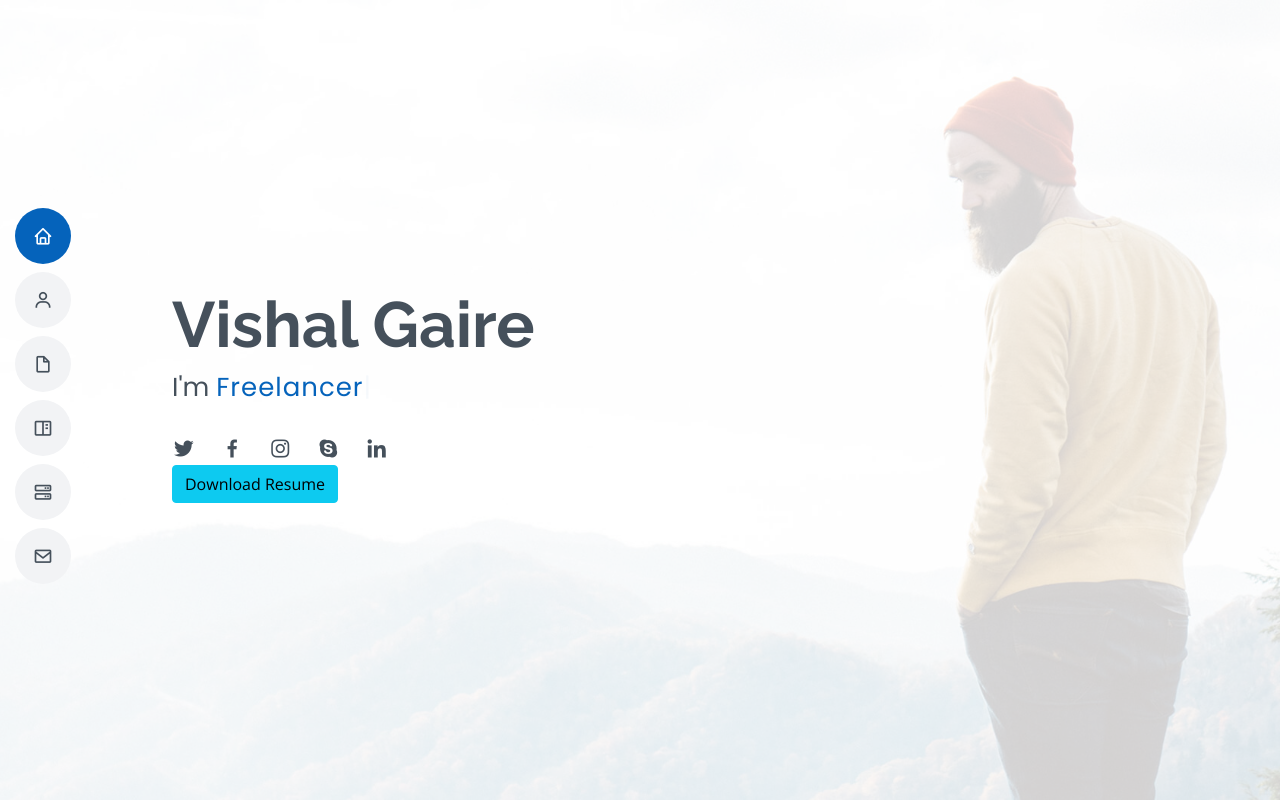
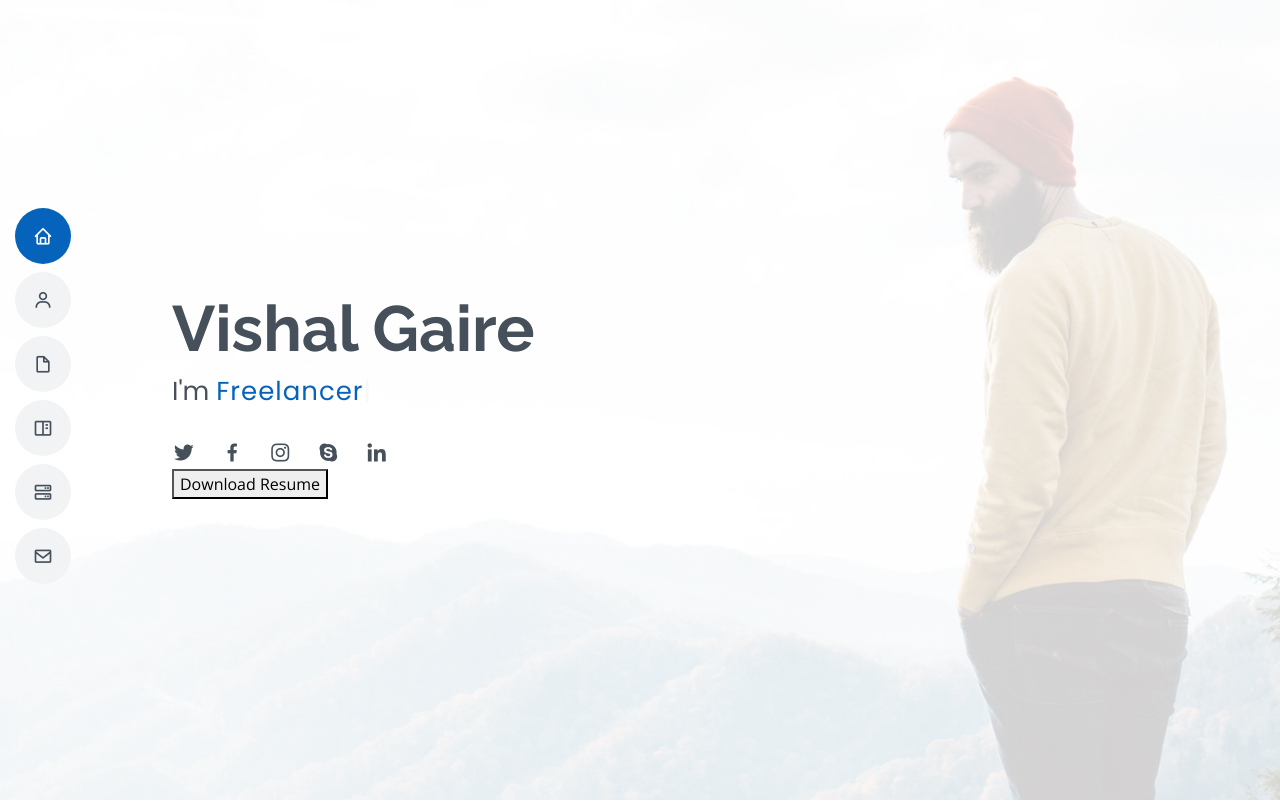
Before and after one commit to techcvr/portfolio, a plain HTML site: page index.html in a window 1280 px wide. Shown: the top 802 px of the page. Drawn offline with nearby package versions, Linux system fonts and the light colour scheme.

Commit message:
Update index.html

```diff
--- a/index.html
+++ b/index.html
@@ -59,7 +59,7 @@
         <a href="#" class="google-plus"><i class="bx bxl-skype"></i></a>
         <a href="#" class="linkedin"><i class="bx bxl-linkedin"></i></a>
       </div>
-      <button class="btn btn-info btn-md" type="button">Download Resume</button>
+      <button type="button">Download Resume</button>
     </div>
   </section><!-- End Hero -->
 
```
